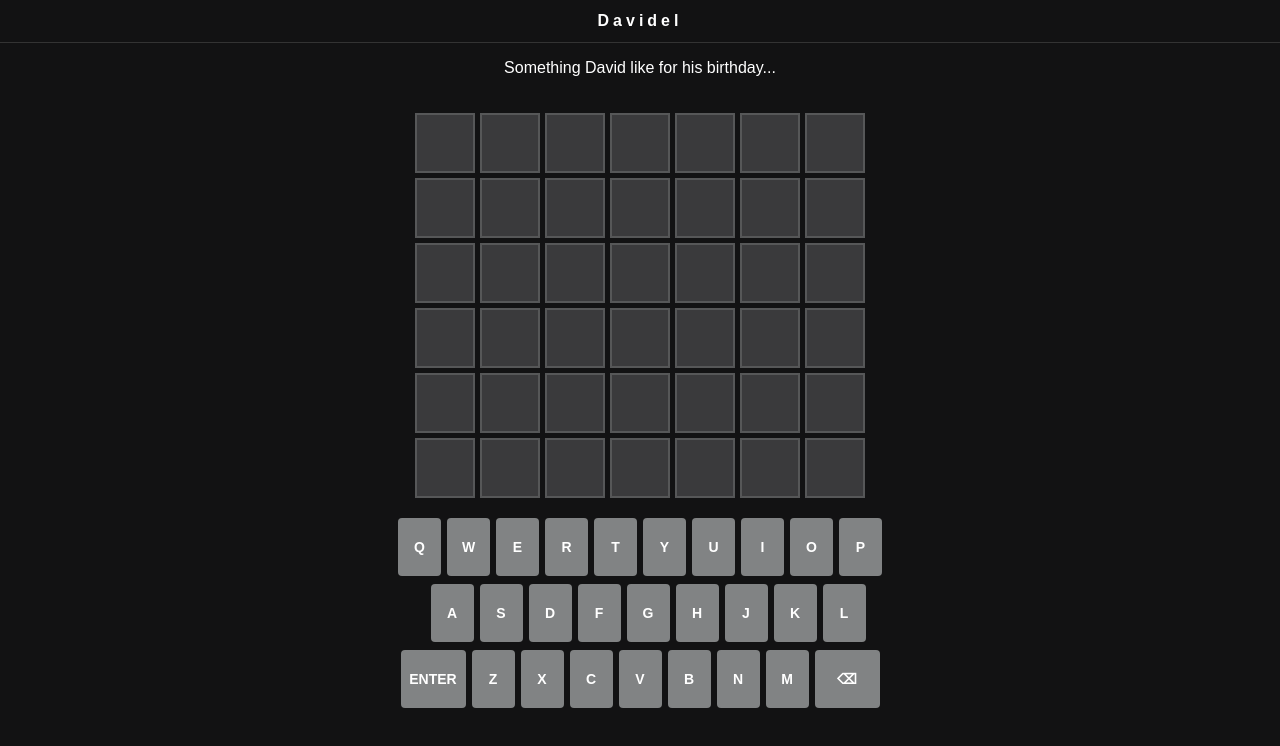
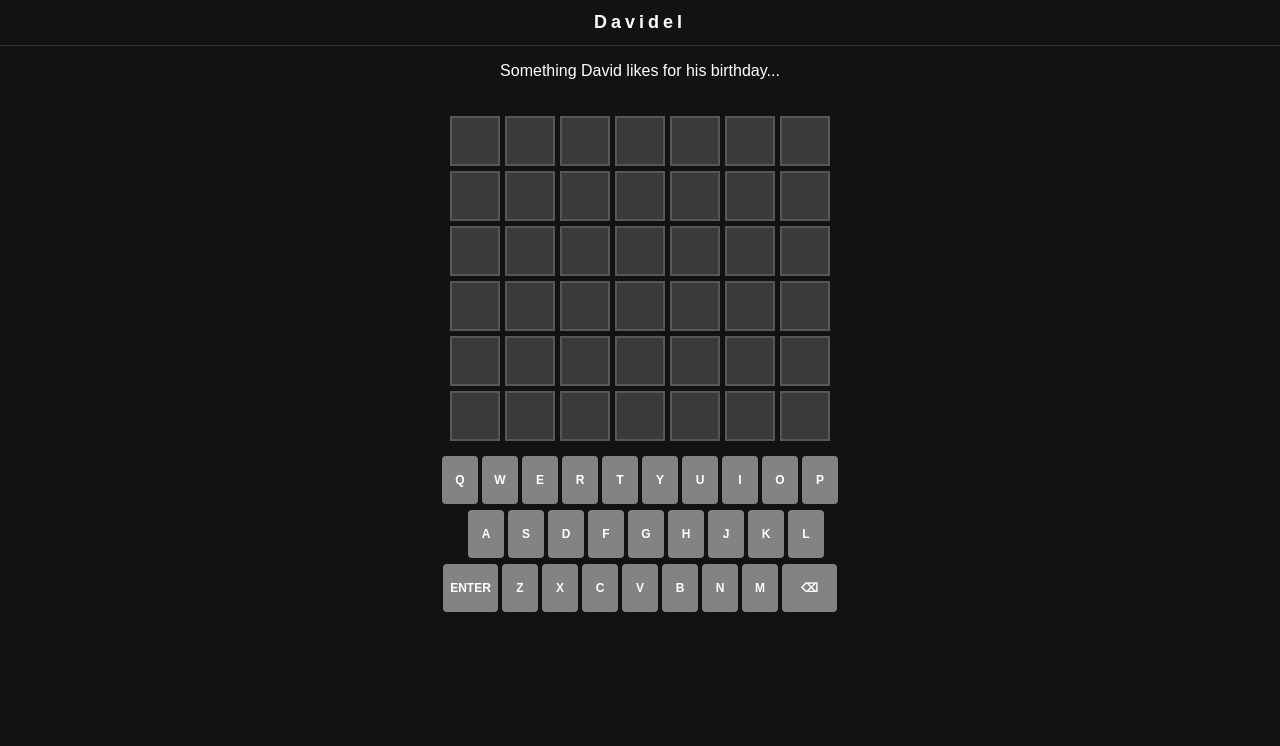
Before and after one commit to IvanRitter/Davidel, a plain HTML site: page index.html in a window 1280 px wide. Drawn offline with Linux system fonts and the light colour scheme.

Commit message:
Update index.html

```diff
--- a/index.html
+++ b/index.html
@@ -20,18 +20,20 @@ body {
   margin: 0; background: var(--bg); color: var(--text);
   font-family: Arial, Helvetica, sans-serif; display: flex;
   flex-direction: column; align-items: center; overflow-x: hidden;
-  position: relative;
+  position: relative; padding-bottom:20px;
 }
 header {
   width: 100%; text-align: center; border-bottom: 1px solid #333;
-  padding: 12px 0; font-weight: bold; letter-spacing: 4px;
+  padding: 12px 0; font-weight: bold; letter-spacing: 4px; font-size:18px;
 }
 #board { margin-top:20px; display:grid; grid-template-rows: repeat(6, 1fr); gap:5px;}
 .row { display:grid; grid-template-columns: repeat(7, 1fr); gap:5px; }
 .tile {
-  width: min(12vw,60px); height: min(12vw,60px); border:2px solid var(--border);
-  background: var(--tile); display:flex; align-items:center; justify-content:center;
-  font-size:min(7vw,32px); font-weight:bold; text-transform:uppercase;
+  width: 12vw; height: 12vw; max-width:50px; max-height:50px;
+  border:2px solid var(--border); background: var(--tile);
+  display:flex; align-items:center; justify-content:center;
+  font-size:6vw; font-weight:bold; text-transform:uppercase;
+  transition: all 0.2s ease;
 }
 .filled { border-color:#888; }
 .flip { animation: flip 0.6s ease forwards; }
@@ -40,44 +42,51 @@ header {
 .present { background: var(--yellow); border-color: var(--yellow); }
 .absent { background: var(--gray); border-color: var(--gray); }
 .shake { animation: shake 0.4s; }
-@keyframes shake { 0% { transform: translateX(0); } 25% { transform: translateX(-5px); } 50% { transform: translateX(5px); } 75% { transform: translateX(-5px); } 100% { transform: translateX(0); } }
+@keyframes shake { 0%{transform:translateX(0);}25%{transform:translateX(-5px);}50%{transform:translateX(5px);}75%{transform:translateX(-5px);}100%{transform:translateX(0);} }
 .bounce { animation: bounce 0.6s; }
 @keyframes bounce { 0%{transform:scale(1);}50%{transform:scale(1.2);}100%{transform:scale(1);} }
-#keyboard { margin:20px 0; width:100%; max-width:500px; padding:0 8px; }
-.key-row { display:flex; justify-content:center; margin-bottom:8px; }
-.key-row.offset { padding-left:16px; }
-.key { height:58px; margin:0 3px; padding:0; min-width:43px; border:none; border-radius:4px;
-  background: var(--key); color:white; font-weight:bold; font-size:14px; cursor:pointer; text-transform:uppercase;}
-.key.wide { min-width:65px; }
+
+#keyboard { margin:15px 0; width:100%; max-width:360px; padding:0 5px; }
+.key-row { display:flex; justify-content:center; margin-bottom:6px; }
+.key-row.offset { padding-left:12px; }
+.key { height:48px; margin:0 2px; min-width:36px; border:none; border-radius:4px;
+  background: var(--key); color:white; font-weight:bold; font-size:12px; cursor:pointer; text-transform:uppercase;
+  transition: all 0.1s ease;
+}
+.key.wide { min-width:55px; }
 .key.correct { background: var(--green); }
 .key.present { background: var(--yellow); }
 .key.absent { background: var(--gray); }
-@media(max-width:400px){ .key { min-width:36px;height:52px;font-size:12px;} .key.wide{min-width:55px;} }
+.key:active { transform:scale(0.95); }
 
 #extraLife, #secretOverlay {
   position: fixed; top:50%; left:50%;
   transform: translate(-50%, -50%) scale(0);
-  background: #222; color: #fff; font-size: 2rem; padding: 20px 40px;
+  background: #222; color: #fff; font-size: 1.6rem; padding: 18px 30px;
   border-radius:12px; text-align:center; z-index:1000; pointer-events:none;
   transition: transform 0.5s ease-out;
 }
 #extraLife.show, #secretOverlay.show { transform: translate(-50%, -50%) scale(1); }
 
-/* Confetti */
 .confetti {
-  position: fixed; top:-10px; width:10px; height:10px; opacity:0.9;
-  z-index:999; pointer-events:none;
-  animation: fall linear forwards;
+  position: fixed; top:-10px; width:8px; height:8px; opacity:0.9;
+  z-index:999; pointer-events:none; animation: fall linear forwards;
 }
 @keyframes fall { 0%{transform:translateY(0) rotate(0deg);} 100%{transform:translateY(110vh) rotate(360deg); opacity:0;} }
+
+@media(max-width:414px){
+  .tile { width: 12vw; height: 12vw; font-size:5vw; }
+  #keyboard { max-width:360px; }
+  .key { min-width:32px; height:44px; font-size:11px; }
+  .key.wide { min-width:50px; }
+  header { font-size:16px; }
+}
 </style>
 </head>
 <body>
 <header>Davidel</header>
-<p>Something David like for his birthday...</p>
+<p>Something David likes for his birthday...</p>
 <div id="board"></div>
-
-
 
 <div id="keyboard">
   <div class="key-row">
@@ -180,7 +189,6 @@ function launchConfetti(){
     document.body.appendChild(c);
     setTimeout(()=>c.remove(), (duration+1)*1000);
   }
-  // Show secret after confetti duration
   setTimeout(()=>secretOverlay.classList.add("show"),4000);
 }
 
@@ -189,7 +197,6 @@ function extraLifeLoss(){
   extraLife.classList.add("show");
   setTimeout(()=>extraLife.classList.remove("show"),1500);
 
-  // Erase all letters
   for(let r=0;r<MAX_GUESSES;r++){
     guesses[r]="";
     const tiles=board.children[r].children;
```
